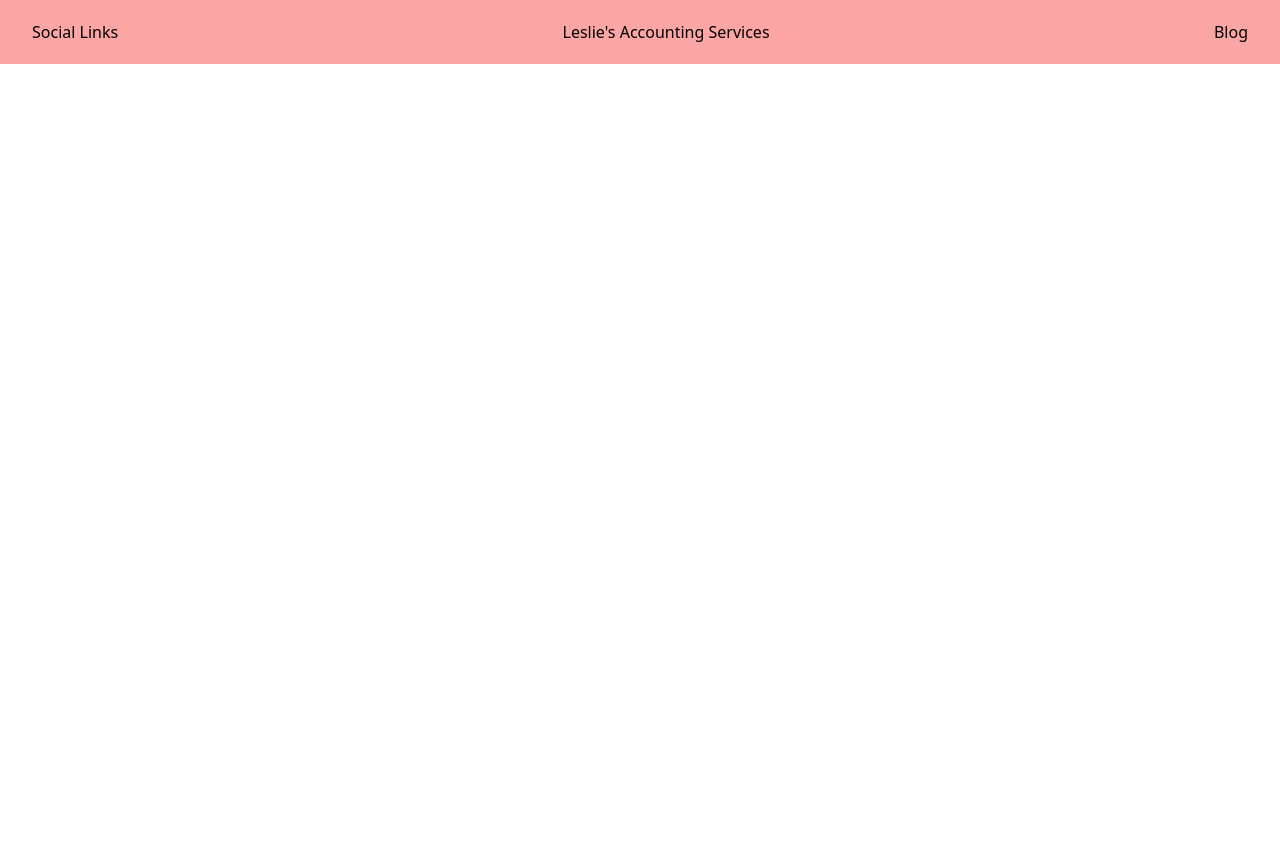
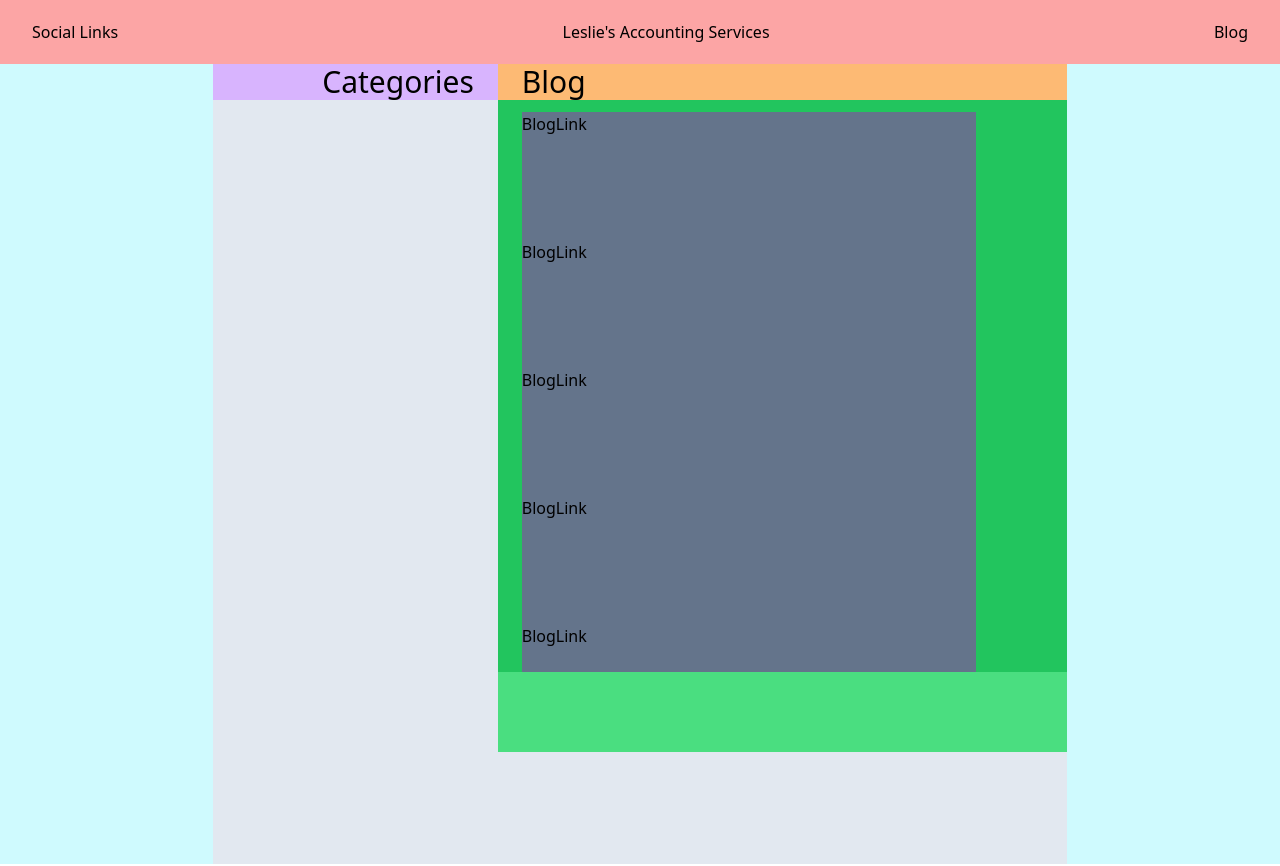
Before and after one commit to leslieaccountingservices/accountant-business-site, a Next.js app: page /blog in a window 1280 px wide. Shown: the top 866 px of the page. Before the commit the page ends 800 px from the top, so only its background shows below. Built offline with nearby package versions, Linux system fonts and the light colour scheme.

Commit message:
structured blog page, created post page, added blog link component, added function param to calltoaction component

```diff
--- /dev/null
+++ b/components/BlogLink.tsx
@@ -0,0 +1,10 @@
+import Link from "next/link"
+
+export default function BlogLink() {
+  return (
+    <Link className="w-5/6 h-32 bg-slate-500"
+    href="/">
+        BlogLink
+    </Link>
+  )
+}
--- a/components/Header.tsx
+++ b/components/Header.tsx
@@ -3,7 +3,7 @@ import SocialLink from "./shared-ui/SocialLink"
 
 export default function Header() {
     return (
-        <header className="fixed h-16 w-full px-8 flex justify-around items-center bg-red-300">
+        <header className="fixed h-16 w-full px-8 flex justify-around items-center bg-red-300 z-10">
             <nav>
                 <SocialLink />
             </nav>
--- a/components/shared-ui/CallToAction.tsx
+++ b/components/shared-ui/CallToAction.tsx
@@ -1,8 +1,8 @@
 import React from 'react'
 
-export default function CallToAction({ actionText }: { actionText: string}) {
+export default function CallToAction({ actionText, action }: { actionText: string, action: () => any }) {
   return (
-    <button className='p-2 border border-solid rounded-md'>
+    <button className='p-2 border border-solid rounded-md' onClick={action}>
       {actionText}
     </button>
   )
--- /dev/null
+++ b/pages/blog/[post].tsx
@@ -0,0 +1,14 @@
+import Header from "@/components/Header"
+import Footer from "@/components/Footer"
+
+export default function Post() {
+    return (
+        <>
+            <Header />
+            <main>
+
+            </main>
+            <Footer />
+        </>
+    )
+}
--- a/pages/blog/index.tsx
+++ b/pages/blog/index.tsx
@@ -1,12 +1,48 @@
+import Footer from "@/components/Footer";
 import Header from "@/components/Header";
+import MetaTags from "@/components/MetaTags";
+import BlogLink from "@/components/BlogLink";
+import { GetServerSideProps } from "next";
 
 export default function Blog() {
     return (
-        <div>
+        <>
+            <MetaTags title="Blog" description="Leslie's Accounting Services Blog" pageUrl="localhost:3000/blog" imgUrl="/static/images/charity.jpeg" />
             <Header />
-            <main className="">
-                Blog
+            <main className="w-full flex flex-col justify-center items-center h-fit pt-16 bg-cyan-100 z-0">
+                <div className="w-4/6 min-h-screen flex flex-row bg-slate-200">
+                    <Categories />
+                    <Posts />
+                </div>
             </main>
-        </div>
+            <Footer />
+        </>
     )
 }
+
+function Categories() {
+    return (
+        <section className="h-full w-2/6 bg-purple-300">
+            <h3 className=" text-3xl font-extralight text-right mr-6">Categories</h3>
+            <div>
+
+            </div>
+        </section>
+    )
+}
+
+function Posts() {
+    return (
+        <section className="h-fit w-4/6 flex flex-col items-center relative bg-orange-300 z-0">
+            <h3 className="flex self-start text-3xl font-extralight ml-6">Blog</h3>
+            <section className="w-full flex flex-1 flex-col content-around pl-6 pt-3 bg-green-500">
+                {[1, 2, 3, 4, 5].map(i => (
+                    <BlogLink />
+                ))}
+            </section>
+            <nav className="w-full h-20 absolute bottom-0 bg-green-400">
+
+            </nav>
+        </section>
+    )
+}
--- a/pages/index.tsx
+++ b/pages/index.tsx
@@ -27,7 +27,7 @@ function Intro() {
         <div className='w-5/6 h-fit bg-violet-200'>
           <h3 className='text-6xl antialiased font-extrabold'>Accounting you can count on</h3>
           <p className='text-2xl leading-loose'>Get started with a free consultation!</p>
-          <CallToAction actionText='Book Now!' />
+          <CallToAction actionText='Book Now!' action={() => { console.log("callToAction pressed!")}} />
         </div>
       </div>
       <div className="w-3/6 bg-cyan-300 flex justify-center items-center">
```
